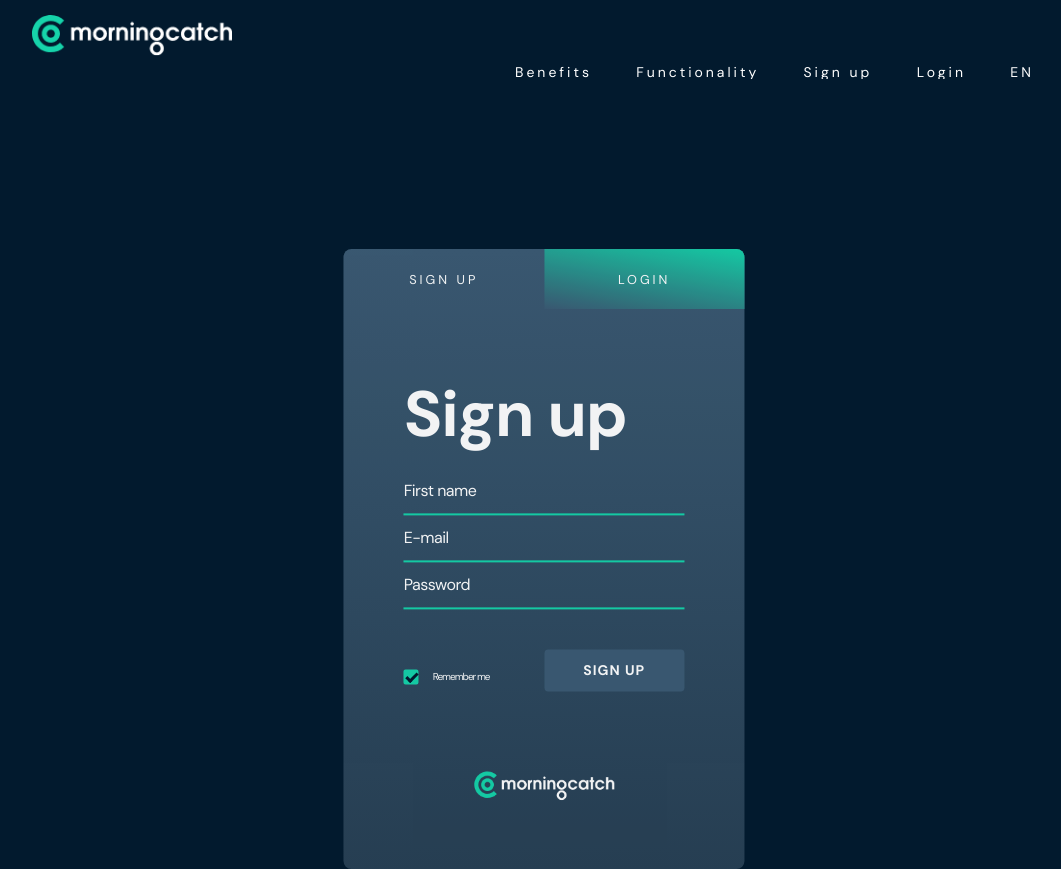
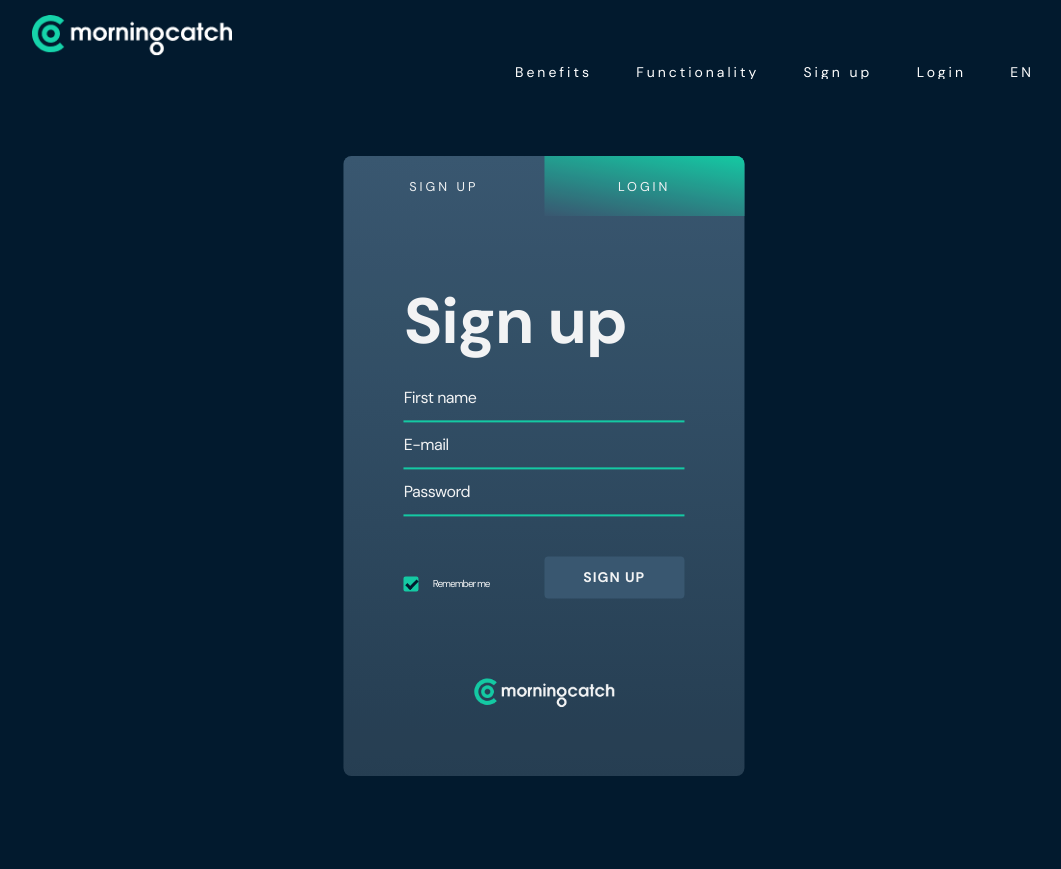
Before and after one commit to theaanderschou/morningcatch, a plain HTML site: page signup.html in a window 1280 px wide. Shown: the whole page, without its empty margins (96-1157 px from the left). After the commit the page ends 800 px from the top, so only its background shows below. Drawn offline with Linux system fonts and the light colour scheme.

Commit message:
Update main.css

```diff
--- a/css/main.css
+++ b/css/main.css
@@ -1001,7 +1001,7 @@ footer .footer-some {
     position: absolute;
     top: 50%;
     left: 50%;
-    transform: translate(-50%, -20%);
+    transform: translate(-50%, -35%);
 }
 
 .signup-card:hover {
```
